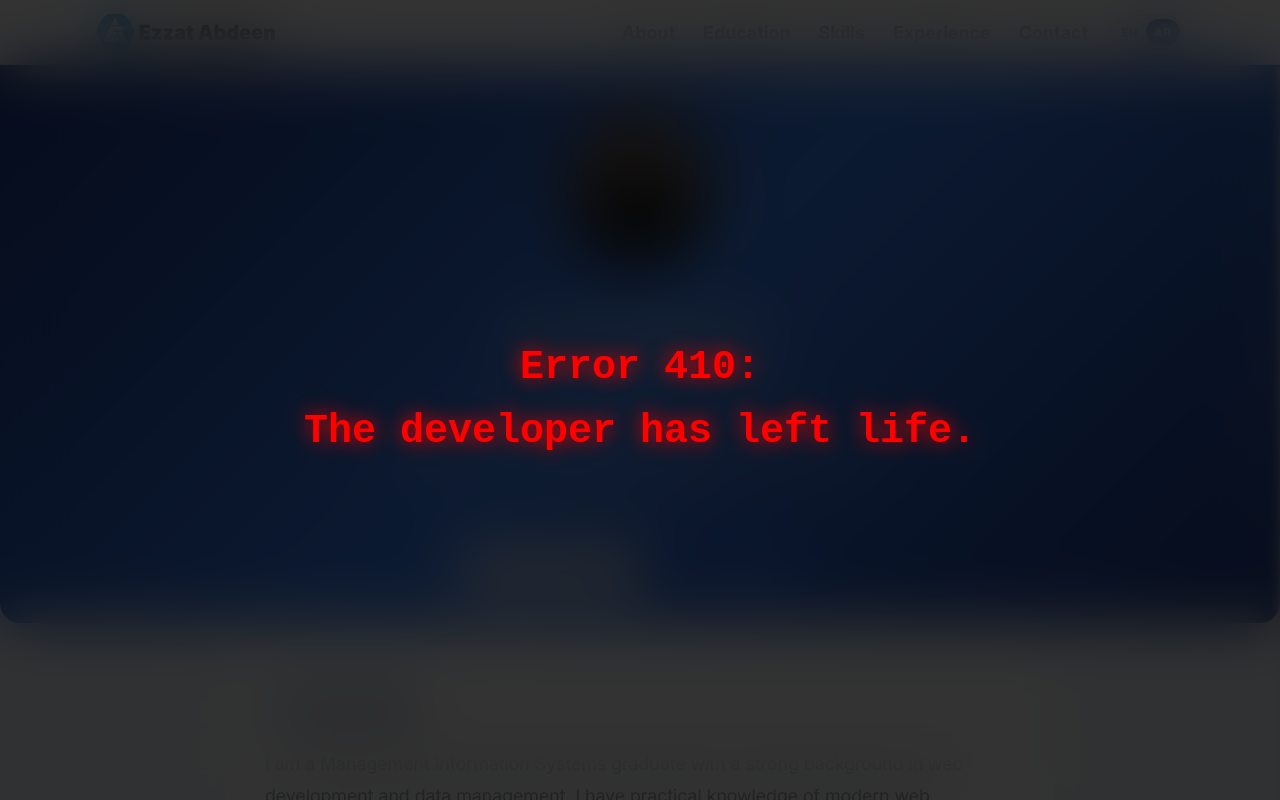
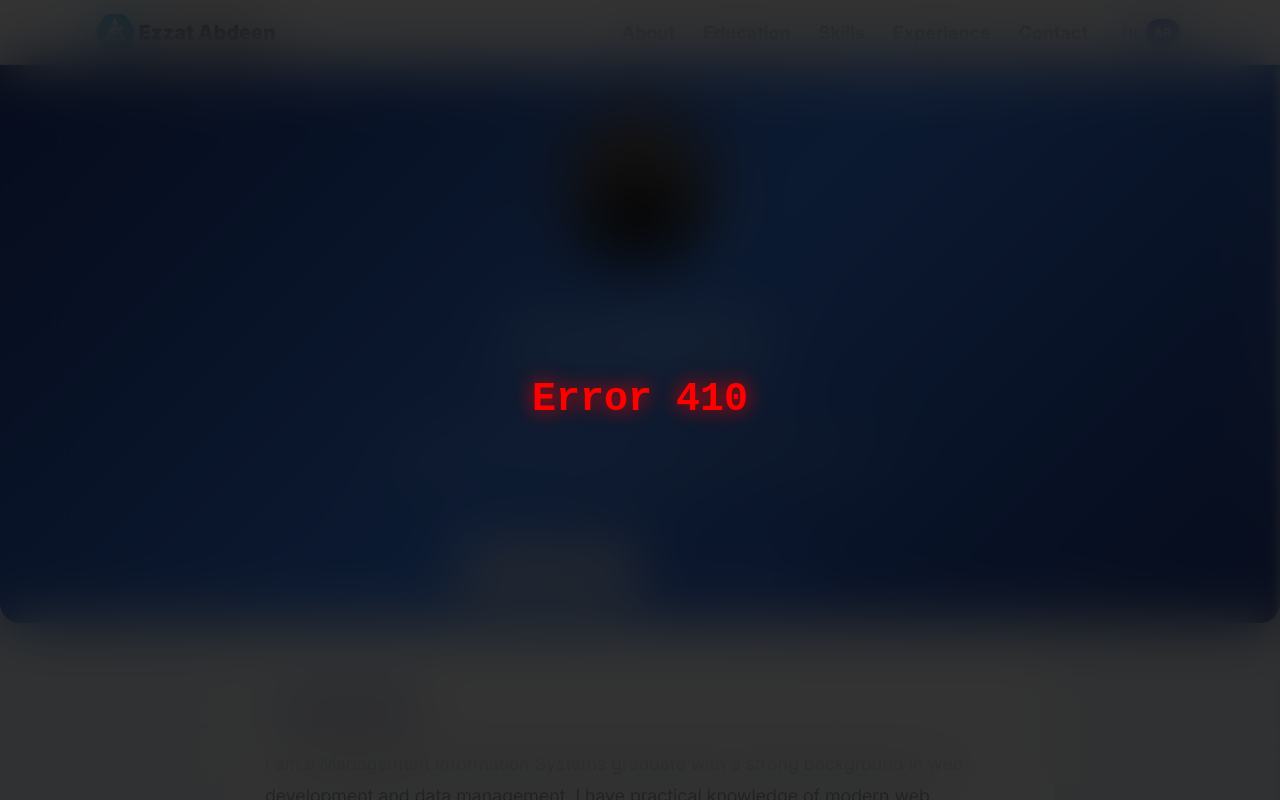
Before and after one commit to ezzatabdeen-dev/protfolio, a Next.js app: page /en in a window 1280 px wide. Shown: the top 800 px of the page. Built offline with nearby package versions, Linux system fonts and the light colour scheme.

Commit message:
Update error message in Freeze component

```diff
--- a/src/components/About/Freeze.jsx
+++ b/src/components/About/Freeze.jsx
@@ -34,7 +34,7 @@ export const Freeze = () => {
   return (
     <div className={styles.overlay}>
       <h1 className={styles.errorText}>
-        Error 410: <br /> The developer has left life.
+        Error 410
       </h1>
     </div>
   );
```
